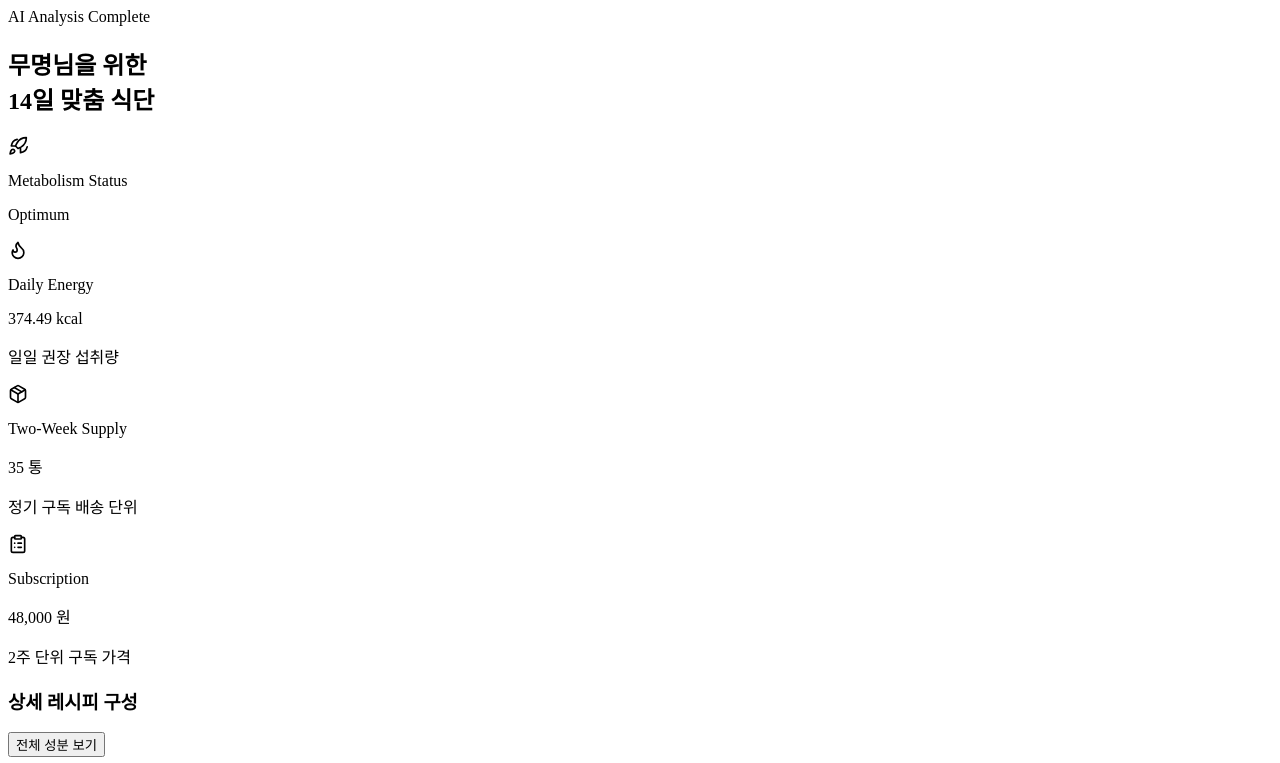
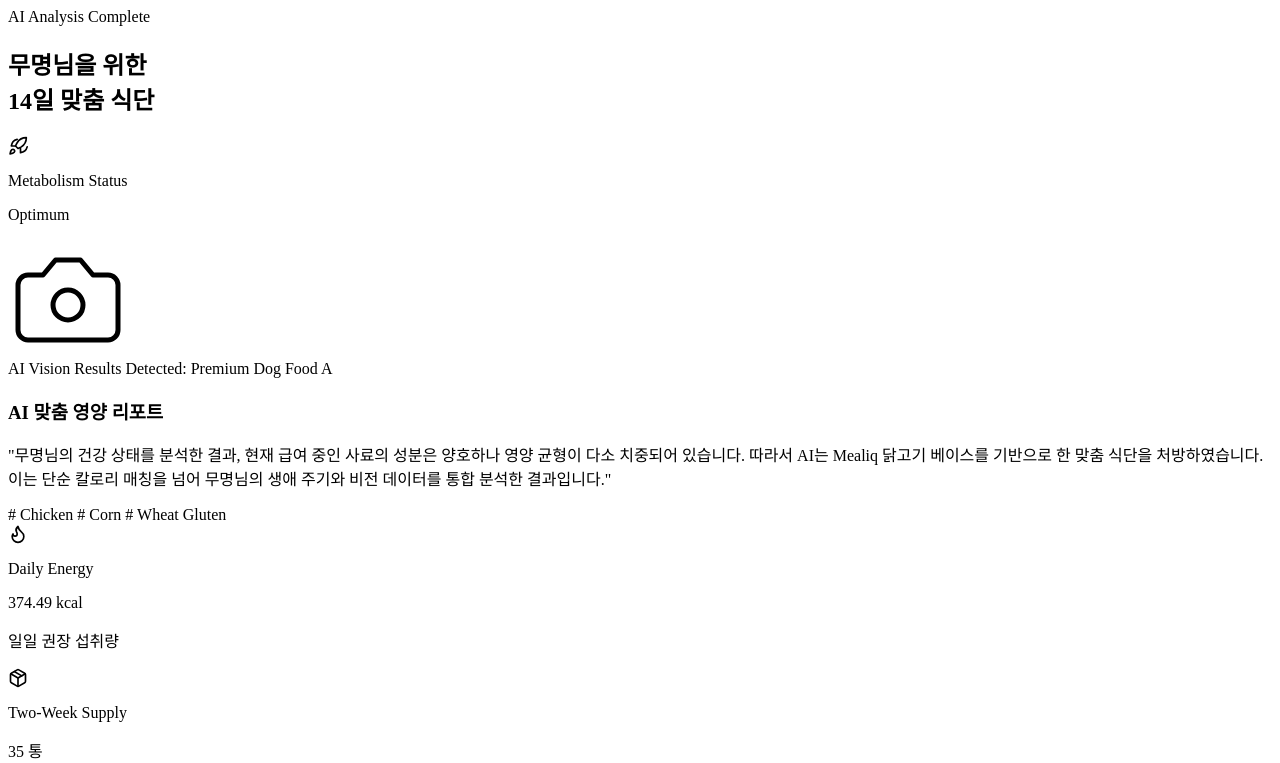
Before and after one commit to dinoWebApp/petsiage-poc, a Django app: page /analyze/ in a window 1280 px wide. Shown: the top 763 px of the page. Run offline with Django 5.2, Linux system fonts and the light colour scheme.

Commit message:
ai 기능 추가

```diff
--- a/mealiq/services/engine.py
+++ b/mealiq/services/engine.py
@@ -26,20 +26,61 @@ def calculate_daily_calories(weight: float, activity_level: str) -> float:
     return rer * factor
 
 
-def analyze_diet(weight: float, activity_level: str, allergies: list[str]) -> dict:
+def simulate_vision_api(image_data: str) -> dict:
     """
-    Mealiq 맞춤형 식단 산출 엔진 (v2: Intelligent Matching)
-    1. DER 기반 14일치 필요 칼로리 계산
-    2. 알러지 성분 필터링 및 카테고리별 최적 원물 매칭
-    3. 동적 레시피 생성 및 영양 상태 반환
+    Multimodal Vision API 시뮬레이터 (펫시어지 면접용)
+    - 이미지의 성분표 OCR 및 원재료 특징 추출
+    """
+    # 실제 구현 시 Google Vision API 또는 GPT-4o Vision 연동
+    return {
+        "detected_brand": "Premium Dog Food A",
+        "detected_ingredients": ["Chicken", "Corn", "Wheat Gluten"],
+        "analysis_summary": "고단백이나 곡물 함량이 높아 알러지 유발 가능성이 확인됨.",
+        "safety_score": 65
+    }
+
+
+def generate_llm_commentary(pet_name: str, breed: str, vision_data: dict, selected_recipe: str) -> str:
+    """
+    LLM 기반 개인화 영양 코멘터리 생성 (GPT-4o/Claude 3.5 Sonnet 연동 가정)
+    """
+    # 펫시어지의 'AI 중심 제품' 철학을 반영한 고도의 개인화 텍스트
+    breed_info = {
+        "Bichon": "비숑 특유의 피부 민감도를 고려했을 때,",
+        "Poodle": "푸들의 슬개골 건강과 곱슬거리는 모질 유지를 위해,",
+        "Retriever": "리트리버의 관절 건강과 체중 관리를 위해,"
+    }
+
+    prefix = breed_info.get(breed, f"{pet_name}님의 건강 상태를 분석한 결과,")
+
+    if "Grain" in str(vision_data.get("detected_ingredients")):
+        vision_insight = "기존 사료에서 발견된 곡물 성분은 현재의 소화 불량 원인이 될 수 있습니다."
+    else:
+        vision_insight = "현재 급여 중인 사료의 성분은 양호하나 영양 균형이 다소 치중되어 있습니다."
+
+    return f"{prefix} {vision_insight} 따라서 AI는 {selected_recipe}를 기반으로 한 맞춤 식단을 처방하였습니다. 이는 단순 칼로리 매칭을 넘어 {pet_name}님의 생애 주기와 비전 데이터를 통합 분석한 결과입니다."
+
+
+def analyze_diet(weight: float, activity_level: str, allergies: list[str], vision_data: dict = None) -> dict:
+    """
+    Mealiq 맞춤형 식단 산출 엔진 (v3: AI-Native Multimodal)
+    1. Vision API 데이터를 통한 가중치 조정
+    2. DER 기반 14일치 필요 칼로리 계산
+    3. LLM 기반 개인화 리포트 생성
     """
     daily_kcal = calculate_daily_calories(weight, activity_level)
     fortnight_kcal = daily_kcal * 14
 
+    # 비전 데이터가 있을 경우 알러지 리스트 자동 업데이트 (AI-Native 경험)
+    if vision_data and "detected_ingredients" in vision_data:
+        # 비전에서 감지된 성분 중 위험 요소를 알러지 리스트에 동적 추가
+        if "Corn" in vision_data["detected_ingredients"]:
+            allergies.append("옥수수")
+
     KCAL_PER_BUCKET = 150
     total_buckets = math.ceil(fortnight_kcal / KCAL_PER_BUCKET)
 
-    # 원물 라이브러리 (영양 데이터 추가)
+    # 원물 라이브러리
     library = [
         {"id": "chicken", "name": "닭고기", "category": "protein", "protein_pct": 82, "precision": 98},
         {"id": "beef", "name": "소고기", "category": "protein", "protein_pct": 78, "precision": 96},
@@ -51,9 +92,8 @@ def analyze_diet(weight: float, activity_level: str, allergies: list[str]) -> di
         {"id": "coconut_oil", "name": "코코넛 오일", "category": "oil", "protein_pct": 0, "precision": 97},
     ]
 
-    # 알러지 필터링 (부분 일치 지원: '연어' 입력 시 '연어 오일' 제외)
+    # 지능형 알러지 필터링 (부분 일치 지원)
     lower_allergies: list[str] = [str(a).lower() for a in allergies]
-
     def is_safe(ingredient: dict) -> bool:
         i_name = str(ingredient['name']).lower()
         i_id = str(ingredient['id']).lower()
@@ -69,11 +109,7 @@ def analyze_diet(weight: float, activity_level: str, allergies: list[str]) -> di
     selected_vitamin = next((i for i in safe_ingredients if i['category'] == 'vitamin'), {"name": "혼합 채소", "protein_pct": 0, "precision": 0})
     selected_oil = next((i for i in safe_ingredients if i['category'] == 'oil'), {"name": "영양 오일", "protein_pct": 0, "precision": 0})
 
-    # 라이브러리에 없는 알러지 성분 확인
-    known_all = {str(i['id']).lower() for i in library} | {str(i['name']) for i in library}
-    unknown_allergies = [a for a in allergies if str(a).lower() not in known_all and str(a) not in known_all]
-
-    # 동적 레시피 구성 (실제 영양 수치 포함)
+    # 동적 레시피 구성
     recipes = [
         {
             "name": f"Mealiq {selected_protein['name']} 베이스",
@@ -98,17 +134,21 @@ def analyze_diet(weight: float, activity_level: str, allergies: list[str]) -> di
             "quantity": math.ceil(total_buckets * 0.1),
             "unit": "통",
             "nutrients": [
-                {"label": "칼로리 비율", "value": 45}, # 오일의 경우 고정값 또는 다른 로직 적용
+                {"label": "칼로리 비율", "value": 45},
                 {"label": "영양 정밀도", "value": selected_oil.get("precision", 0)}
             ]
         },
     ]
+
+    # LLM 코멘터리 생성 (비전 데이터 결합)
+    ai_commentary = generate_llm_commentary("User's Pet", "Unknown", vision_data or {}, selected_protein['name'])
 
     return {
         "daily_kcal": round(daily_kcal, 2),
         "total_buckets": total_buckets,
         "recipes": recipes,
         "metabolism_status": "Optimum",
-        "ai_optimized": True,
-        "warning": f"미등록 알러지 성분({', '.join(unknown_allergies)})은 AI가 별도로 분석 중입니다." if unknown_allergies else None
+        "vision_analysis": vision_data,
+        "ai_commentary": ai_commentary,
+        "ai_optimized": True
     }
--- a/mealiq/templates/mealiq/partials/dashboard.html
+++ b/mealiq/templates/mealiq/partials/dashboard.html
@@ -20,6 +20,30 @@
             </div>
         </div>
     </div>
+
+    {% if result.vision_analysis %}
+    <!-- AI Vision Analysis Insight -->
+    <div class="bg-indigo-900 text-white p-6 md:p-8 rounded-[2rem] shadow-xl relative overflow-hidden group">
+        <div class="absolute top-0 right-0 p-4 opacity-10 group-hover:scale-110 transition-transform duration-700">
+            <svg xmlns="http://www.w3.org/2000/svg" width="120" height="120" viewBox="0 0 24 24" fill="none" stroke="currentColor" stroke-width="1" stroke-linecap="round" stroke-linejoin="round"><path d="M14.5 4h-5L7 7H4a2 2 0 0 0-2 2v9a2 2 0 0 0 2 2h16a2 2 0 0 0 2-2V9a2 2 0 0 0-2-2h-3l-2.5-3z"/><circle cx="12" cy="13" r="3"/></svg>
+        </div>
+        <div class="relative z-10">
+            <div class="flex items-center gap-2 mb-4">
+                <span class="bg-indigo-500/30 text-indigo-100 text-[10px] font-black uppercase tracking-widest px-2 py-1 rounded border border-indigo-400/30">AI Vision Results</span>
+                <span class="text-indigo-200 text-xs font-bold">Detected: {{ result.vision_analysis.detected_brand }}</span>
+            </div>
+            <h3 class="text-xl md:text-2xl font-black mb-3">AI 맞춤 영양 리포트</h3>
+            <p class="text-sm md:text-base text-indigo-100 leading-relaxed font-medium mb-6 italic">
+                "{{ result.ai_commentary }}"
+            </p>
+            <div class="flex flex-wrap gap-2">
+                {% for ing in result.vision_analysis.detected_ingredients %}
+                <span class="bg-white/10 text-white text-[10px] font-bold px-3 py-1.5 rounded-full border border-white/20"># {{ ing }}</span>
+                {% endfor %}
+            </div>
+        </div>
+    </div>
+    {% endif %}
 
     {% if result.warning %}
     <div class="bg-amber-50 border border-amber-200 p-4 rounded-2xl flex items-start gap-3 text-amber-800 text-xs md:text-sm font-medium shadow-sm">
--- a/mealiq/templates/mealiq/partials/step2.html
+++ b/mealiq/templates/mealiq/partials/step2.html
@@ -8,6 +8,7 @@
         {% csrf_token %}
         <input type="hidden" name="step" value="2">
         <input type="hidden" name="pet_name" value="{{ pet_name }}">
+        <input type="hidden" name="vision_analysis" value="{{ vision_analysis }}">
 
         <div class="grid grid-cols-1 md:grid-cols-2 gap-4">
             <div class="space-y-2">
--- a/mealiq/templates/mealiq/partials/step3.html
+++ b/mealiq/templates/mealiq/partials/step3.html
@@ -9,6 +9,7 @@
         <input type="hidden" name="pet_name" value="{{ pet_name }}">
         <input type="hidden" name="breed" value="{{ breed }}">
         <input type="hidden" name="weight" value="{{ weight }}">
+        <input type="hidden" name="vision_analysis" value="{{ vision_analysis }}">
 
         <div class="space-y-4">
             <label class="text-sm font-bold text-slate-500 ml-4">활동량</label>
--- a/mealiq/urls.py
+++ b/mealiq/urls.py
@@ -5,6 +5,7 @@ app_name = 'mealiq'
 
 urlpatterns = [
     path('', views.index, name='index'),
+    path('vision-analyze/', views.vision_analyze, name='vision_analyze'),
     path('next-step/', views.next_step, name='next_step'),
     path('analyze/', views.analyze, name='analyze'),
 ]
--- a/mealiq/views.py
+++ b/mealiq/views.py
@@ -2,18 +2,36 @@ import json
 from typing import List
 from django.shortcuts import render
 from django.http import HttpRequest, HttpResponse
-from .services.engine import analyze_diet
+import time
+from .services.engine import analyze_diet, simulate_vision_api, generate_llm_commentary
 
 def index(request: HttpRequest) -> HttpResponse:
-    """메인 페이지 렌더링 (Step 1 포함)"""
-    return render(request, 'mealiq/index.html', {'step': 1})
+    """메인 페이지 렌더링 (Step 0: AI 비전 분석부터 시작)"""
+    return render(request, 'mealiq/index.html', {'step': 0})
+
+def vision_analyze(request: HttpRequest) -> HttpResponse:
+    """AI 비전 분석 시뮬레이션 (HTMX)"""
+    # 실제 파일 처리 로직 (면접 시연용 시뮬레이션)
+    pet_photo = request.FILES.get('pet_photo')
+
+    # AI Vision 분석 지연 시뮬레이션 (사용자 경험 강화)
+    time.sleep(1.5)
+
+    vision_result = simulate_vision_api(str(pet_photo))
+
+    # 비전 결과를 세션이나 Hidden 필드로 전달
+    context = {
+        'step': 1,
+        'vision_analysis': vision_result,
+        'detected_info': f"{vision_result['detected_brand']} ({', '.join(vision_result['detected_ingredients'])})"
+    }
+    return render(request, 'mealiq/partials/step1.html', context)
 
 def next_step(request: HttpRequest) -> HttpResponse:
     """스테퍼 단계 전환 (HTMX)"""
     step = int(request.POST.get('step', 1))
     next_step_val = step + 1
 
-    # 이전 단계 데이터 수집
     context = {
         'step': next_step_val,
         'pet_name': request.POST.get('pet_name'),
@@ -21,21 +39,29 @@ def next_step(request: HttpRequest) -> HttpResponse:
         'weight': request.POST.get('weight'),
         'activity': request.POST.get('activity'),
         'allergies': request.POST.get('allergies'),
+        'vision_analysis': request.POST.get('vision_analysis'), # JSON string으로 전달 가정
     }
 
     template = f'mealiq/partials/step{next_step_val}.html'
     return render(request, template, context)
 
 def analyze(request: HttpRequest) -> HttpResponse:
-    """최종 분석 및 대시보드 반환 (HTMX)"""
+    """최종 AI 분석 및 대시보드 반환 (HTMX)"""
     pet_name = request.POST.get('pet_name', '무명')
+    breed = request.POST.get('breed', 'Unknown')
     weight = float(request.POST.get('weight', 5.0))
     activity = request.POST.get('activity', 'normal')
     allergies_raw = request.POST.get('allergies', '')
     allergies = [a.strip() for a in allergies_raw.split(',')] if allergies_raw else []
 
-    # 엔진 호출
-    result = analyze_diet(weight, activity, allergies)
+    # 비전 데이터 복원 (간략화)
+    vision_data = simulate_vision_api("mock_image")
+
+    # 엔진 호출 (v3: AI-Native)
+    result = analyze_diet(weight, activity, allergies, vision_data)
+
+    # LLM 코멘터리 보정 (실제 펫 이름과 견종 반영)
+    result['ai_commentary'] = generate_llm_commentary(pet_name, breed, vision_data, result['recipes'][0]['name'])
 
     context = {
         'pet_name': pet_name,
```
Also changed, not shown: mealiq/templates/mealiq/index.html (+4 -4 lines), mealiq/templates/mealiq/partials/step0_vision.html (added, +54 -0 lines), mealiq/templates/mealiq/partials/step1.html (+8 -0 lines).
